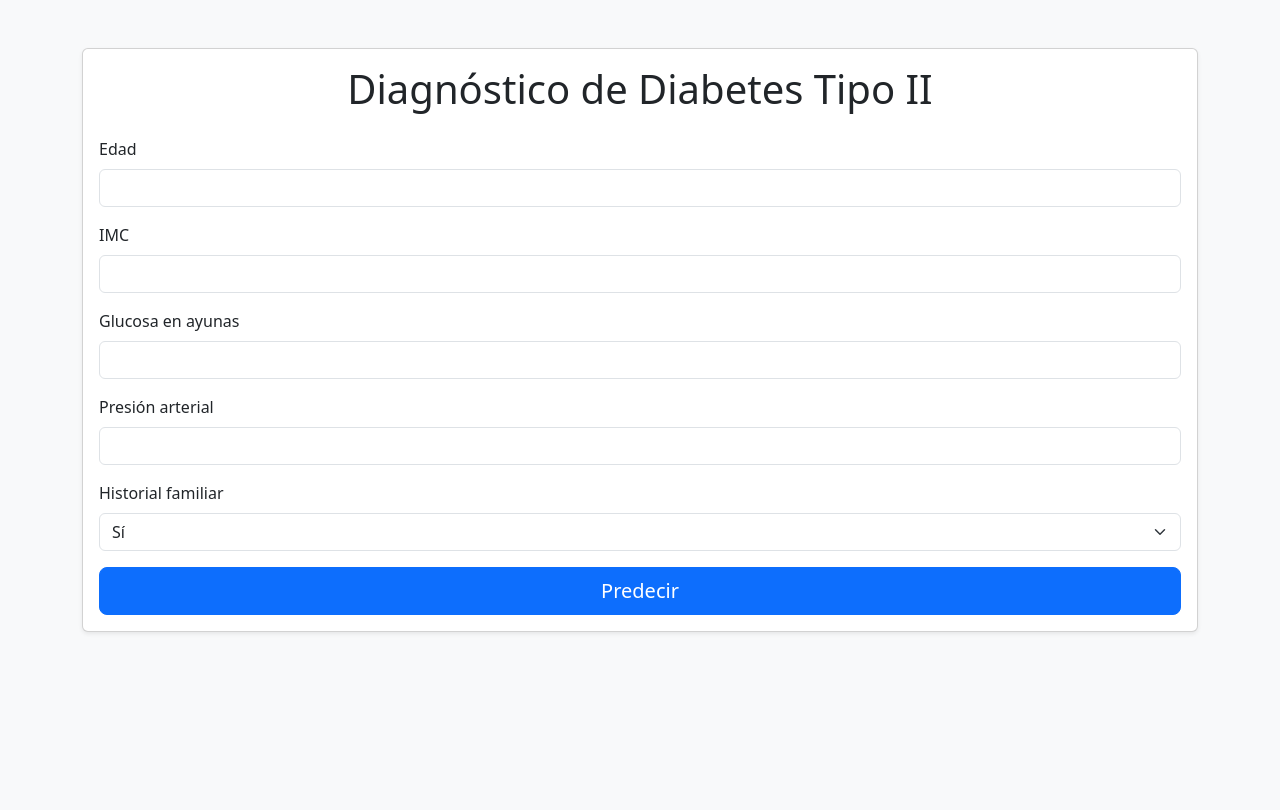
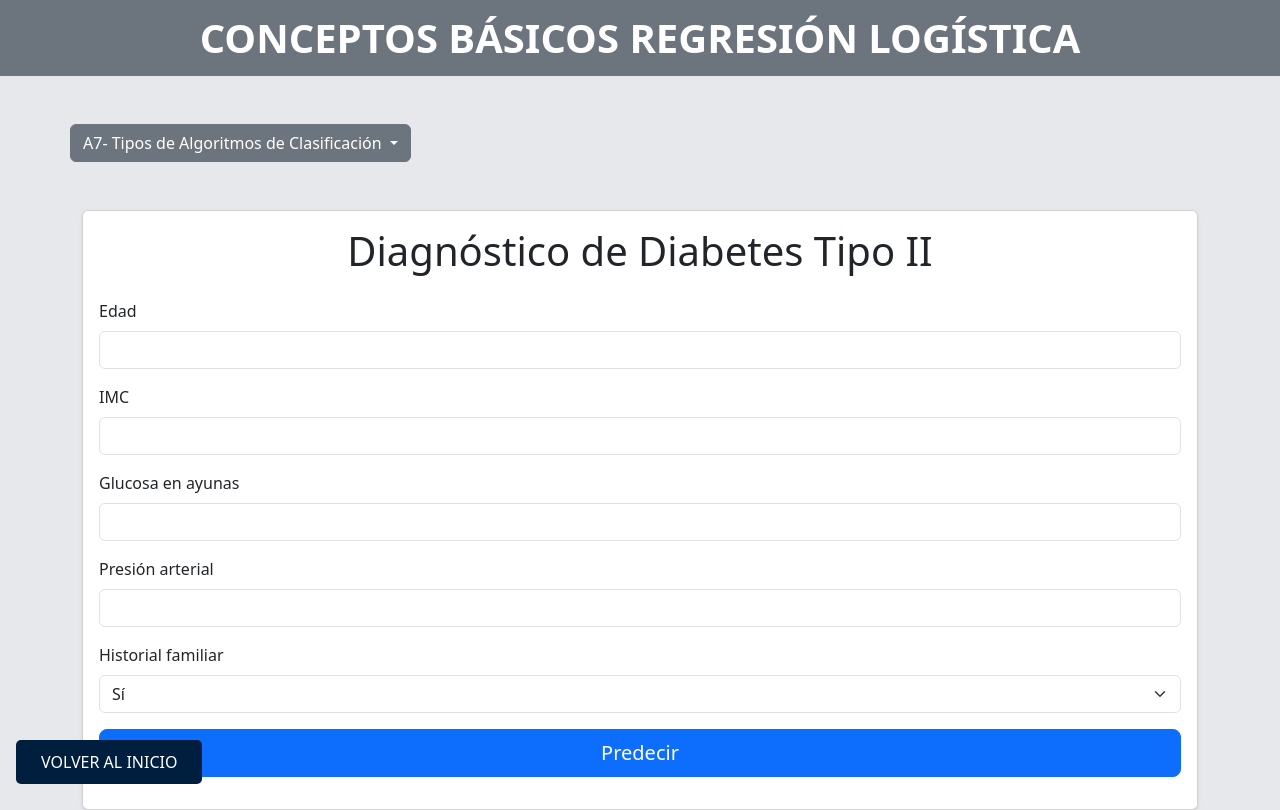
Before and after one commit to SantiagoTorresGonzalez/MachineLearning601N, a Flask app: page /diabetes in a window 1280 px wide. Before the commit the page ends 633 px from the top, so only its background shows below. Run offline with Flask 3, Linux system fonts and the light colour scheme; parts of the project's set-up code (start-up, migrations or seed data) failed here and were passed over.

Commit message:
12:15 am, Se agrego una nueva ruta en el archivo app.py, se creo un nuevo archivo en la carpeta templates, en el archivo index.html se agrego un nuevo boton desplegable con la rutas a los nuevos archivos y en el archivo diabetes.html se modifico al estilo de la pagina web

```diff
--- a/A3_CasosUsoMLSupervisado/app.py
+++ b/A3_CasosUsoMLSupervisado/app.py
@@ -1,11 +1,13 @@
 from flask import Flask, render_template, request, send_file
 import pandas as pd
+import numpy as np
 import io
 import os
 import matplotlib.pyplot as plt
 import prediccionTrafico
 import randomForest
 from regresionAccidente import logistic_Model, scaler, columnas_modelo, predict_label
+import randomForest
 
 app = Flask(__name__)
 
@@ -77,16 +79,14 @@ def EjercicioPractico2():
         accuracy = f.read().strip()
     return render_template("EjercicioPractico2.html", accuracy=accuracy)
 
-
 @app.route("/predecir", methods=["POST"])
 def predecir():
-    # Obtener datos del formulario
+
     velocidad = float(request.form["velocidad"])
     edad = float(request.form["edad"])
     clima = request.form["clima"]
     estado_via = request.form["estado_via"]
 
-    # Crear DataFrame con los datos ingresados
     input_data = pd.DataFrame({
         "Velocidad": [velocidad],
         "EdadConductor": [edad],
@@ -94,11 +94,9 @@ def predecir():
         "EstadoVia": [estado_via]
     })
 
-    # OneHotEncoding con las mismas columnas que el modelo
     input_data = pd.get_dummies(input_data, columns=["Clima", "EstadoVia"])
     input_data = input_data.reindex(columns=columnas_modelo, fill_value=0)
 
-    # Predicción
     label, prob = predict_label(logistic_Model, scaler, input_data)
 
     return render_template(
@@ -106,6 +104,11 @@ def predecir():
         prediccion=label,
         probabilidad=f"{prob*100:.2f}"
     )
+
+@app.route('/ConceptosBasicosRandomForest')
+def ConceptosBasicosRandomForest():
+    myname = "Flask"
+    return render_template('ConceptosBasicosRandomForest.html', name=myname)
 
 @app.route("/diabetes", methods=["GET", "POST"])
 def Diabetes():
--- a/A3_CasosUsoMLSupervisado/templates/diabetes.html
+++ b/A3_CasosUsoMLSupervisado/templates/diabetes.html
@@ -1,12 +1,29 @@
-<!DOCTYPE html>
 <html lang="en">
 <head>
     <meta charset="UTF-8">
     <meta name="viewport" content="width=device-width, initial-scale=1.0">
-    <title>Predicción Diabetes Tipo II</title>
-    <link href="https://cdn.jsdelivr.net/npm/bootstrap@5.3.0/dist/css/bootstrap.min.css" rel="stylesheet">
+    <title>CONCEPTOS BÁSICOS REGRESIÓN LOGÍSTICA</title>
+    <link href="https://cdn.jsdelivr.net/npm/bootstrap@5.3.8/dist/css/bootstrap.min.css" rel="stylesheet">
+    <link rel="stylesheet" href="{{ url_for('static', filename='style.css')}}">
 </head>
-<body class="bg-light">
+
+<body class="fondo-personalizado text-white">
+
+    <p class="p-2 text-bg-secondary text-center fw-bold fs-1">CONCEPTOS BÁSICOS REGRESIÓN LOGÍSTICA</p>
+
+    <div class="container mt-5 px-0">
+        <div class="d-flex flex-row flex-wrap gap-5 justify-content-start">
+            <div class="dropdown">
+               <button class="btn btn-secondary dropdown-toggle" type="button" data-bs-toggle="dropdown" aria-expanded="false">
+                A7- Tipos de Algoritmos de Clasificación
+                </button>
+                    <ul class="dropdown-menu">
+                        <li><a class="dropdown-item" href="/ConceptosBasicosRandomForest">Conceptos básicos</a></li>
+                        <li><a class="dropdown-item" href="/diabetes">Ejercicio práctico</a></li>
+                    </ul>
+            </div>
+        </div>
+    </div>
 
     <div class="container mt-5">
         <div class="card shadow-sm">
@@ -51,5 +68,8 @@
         </div>
     </div>
 
+    <a href="/" class="btn-return position-fixed bottom-0 start-0 m-3">VOLVER AL INICIO</a>
+
+    <script src="https://cdn.jsdelivr.net/npm/bootstrap@5.3.8/dist/js/bootstrap.bundle.min.js"></script>
 </body>
 </html>
```
Also changed, not shown: A3_CasosUsoMLSupervisado/randomForest.py (+6 -2 lines), A3_CasosUsoMLSupervisado/templates/ConceptosBasicosRandomForest.html (added, +33 -0 lines), A3_CasosUsoMLSupervisado/templates/index.html (+8 -0 lines), 2 other files. Lines whose indentation alone changed are shown as unchanged.
